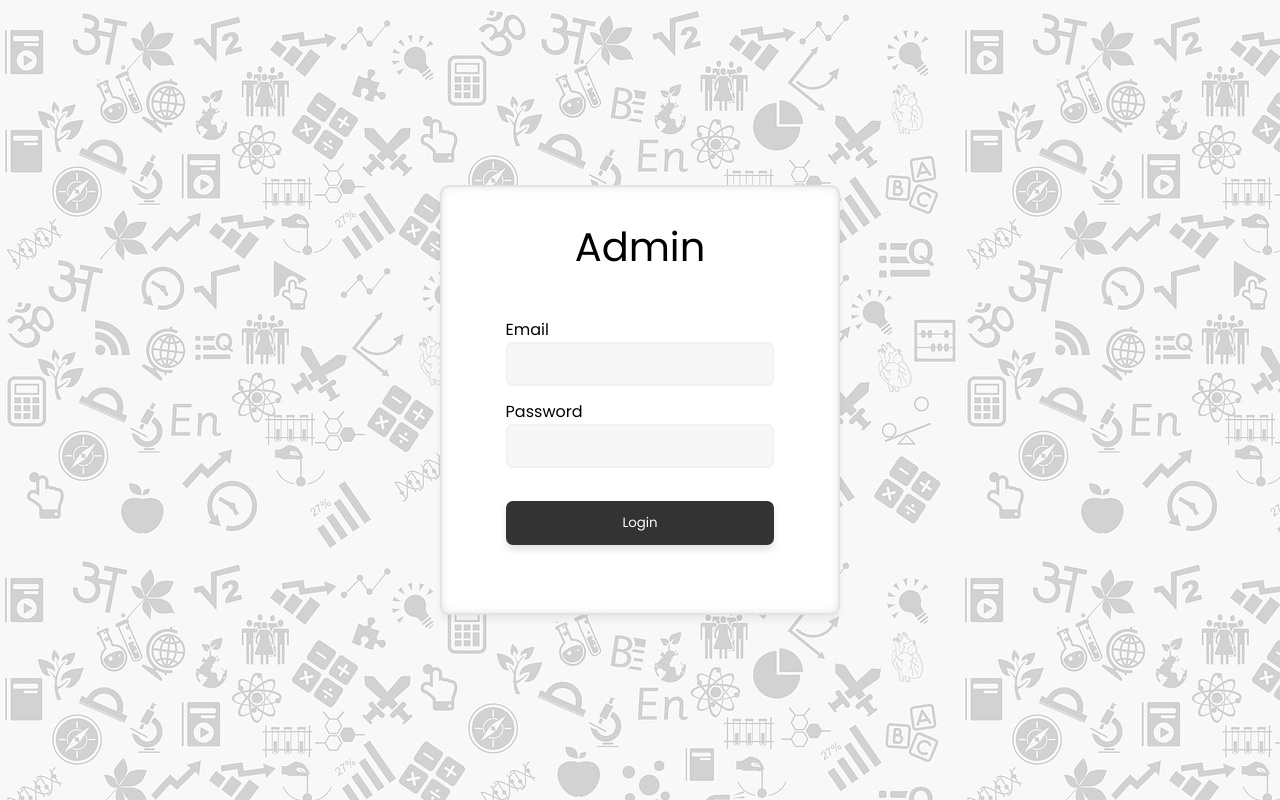
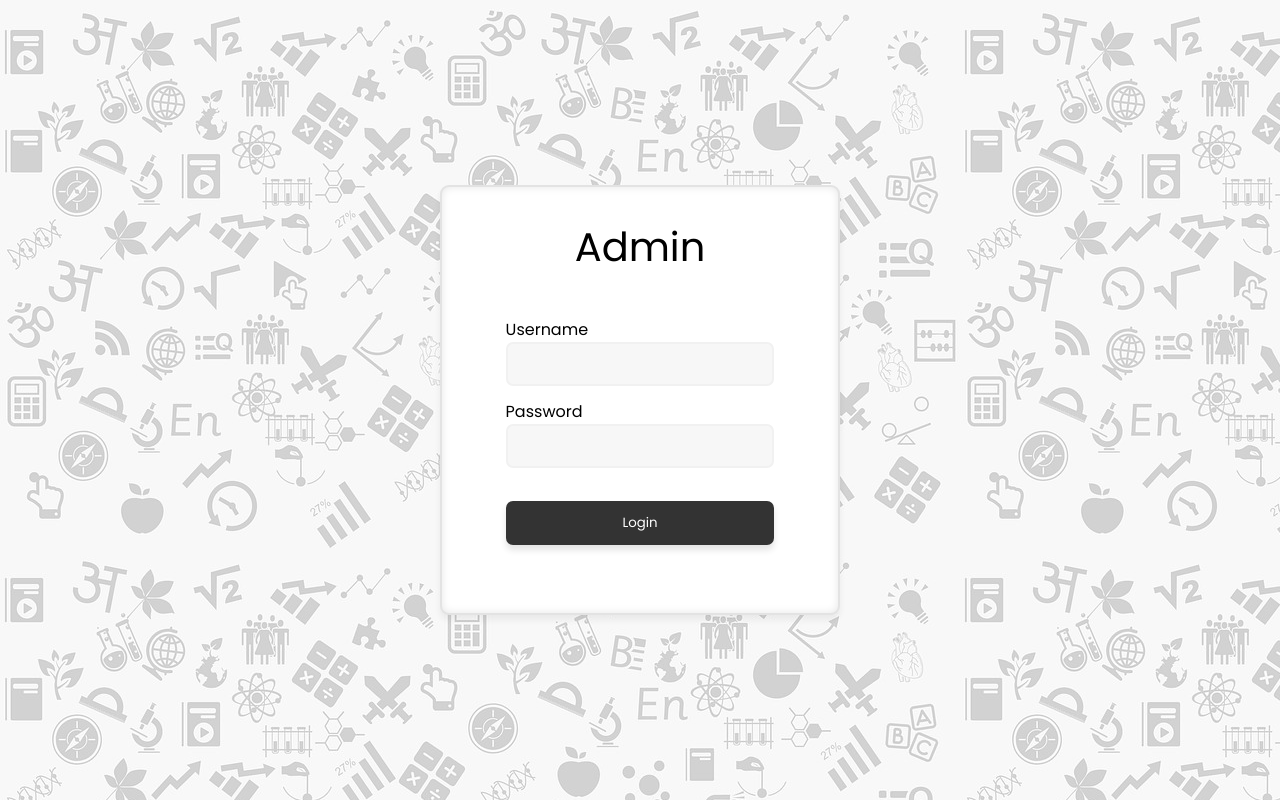
Before and after one commit to 18jad/edu-lab, a React (Create React App) app in the folder frontend/: page /admin/login in a window 1280 px wide. Built offline with nearby package versions, Linux system fonts and the light colour scheme.

Commit message:
[Linking]: Added login functionality with route protection

```diff
--- a/frontend/src/pages/AdminLogin.tsx
+++ b/frontend/src/pages/AdminLogin.tsx
@@ -1,10 +1,110 @@
-import LoginForm from "../components/LoginForm";
-import styles from "../styles/LoginPages.module.scss";
+import { AxiosResponse } from "axios";
+import { useState } from "react";
+import { toast, ToastContainer } from "react-toastify";
+import "react-toastify/dist/ReactToastify.css";
+import { admin } from "../hooks/AxiosFetch";
+import styles from "../styles/LoginForm.module.scss";
+interface Admin {
+  username: string;
+  password: string;
+}
+
+const handleSubmit = (
+  e: React.FormEvent<HTMLFormElement>,
+  username: string,
+  password: string,
+) => {
+  e.preventDefault();
+  admin
+    .post<Admin>("/login", { username, password })
+    .then((response: AxiosResponse) => {
+      console.log(response.data);
+      let data = response.data,
+        success = data.status;
+      toast(success ? `✅ ${data.message}` : `❌ ${data.message}`, {
+        position: "bottom-right",
+        autoClose: 2000,
+        hideProgressBar: false,
+        closeOnClick: true,
+        pauseOnHover: true,
+        draggable: true,
+        progress: undefined,
+        theme: "light",
+      });
+      if (success) {
+        localStorage.setItem(
+          "admin_access_token",
+          data.authorization.auth_token,
+        );
+        localStorage.setItem("admin_id", data.admin._id);
+        setTimeout(() => {
+          window.location.reload();
+        }, 2700);
+      }
+    });
+};
 
 const AdminLogin = () => {
+  const [username, setUsername] = useState<string>("");
+  const [password, setPassword] = useState<string>("");
+
   return (
     <div className={styles.wrapper}>
-      <LoginForm type='Admin' />
+      <form
+        className={styles.loginForm}
+        onSubmit={(e: React.FormEvent<HTMLFormElement>): void =>
+          handleSubmit(e, username, password)
+        }>
+        <header className={styles.formHeader}>Admin</header>
+        <div className={styles.formBody}>
+          <div className={styles.inputContainer}>
+            <label htmlFor='usernameInput' className={styles.inputLabel}>
+              Username
+            </label>
+            <input
+              type='text'
+              name='username'
+              id='usernameInput'
+              className={styles.input}
+              onChange={(e: React.ChangeEvent<HTMLInputElement>) =>
+                setUsername(e.target.value)
+              }
+              required
+            />
+          </div>
+          <div className={styles.inputContainer}>
+            <label htmlFor='passwordInput' className={styles.inputLabel}>
+              Password
+            </label>
+            <input
+              type='password'
+              name='password'
+              id='passwordInput'
+              className={styles.input}
+              onChange={(e: React.ChangeEvent<HTMLInputElement>) =>
+                setPassword(e.target.value)
+              }
+              required
+            />
+          </div>
+          <button type='submit' className={styles.submitBtn}>
+            Login
+          </button>
+          <span className={styles.loginResult}>Password is uncorrect</span>
+        </div>
+      </form>
+      <ToastContainer
+        position='bottom-right'
+        autoClose={2000}
+        hideProgressBar={false}
+        newestOnTop
+        closeOnClick
+        rtl={false}
+        pauseOnFocusLoss
+        draggable
+        pauseOnHover
+        theme='light'
+      />
     </div>
   );
 };
```
